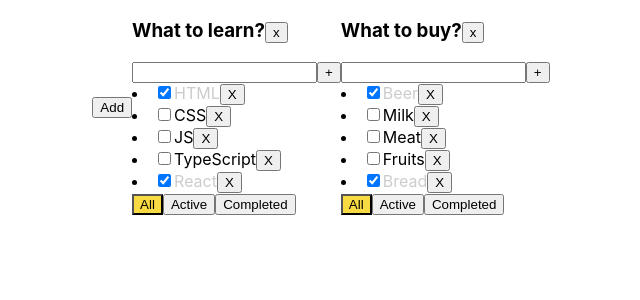
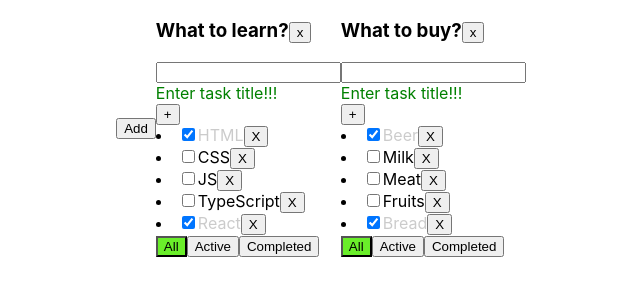
Before and after one commit to SRGREEN90/New-Todo-List, a React (Create React App) app: page / in a window 1280 px wide. Shown: the top 300 px of the page, without its empty margins (319-959 px from the left). Built offline with nearby package versions, Linux system fonts and the light colour scheme.

Commit message:
'added AddItemForm.tsx'

```diff
--- a/src/App.tsx
+++ b/src/App.tsx
@@ -44,14 +44,12 @@ function App() {
   const [filter, setFilter] = useState<FilterValuesType>('all')
     //===================TodolistFunctions=======================
     let removeTodoLists = (todolistId: string) => {
-       let copyState = todoLists.filter( tl => tl.id !== todolistId )
-        setTodoLists(copyState)
+        setTodoLists(todoLists.filter( tl => tl.id !== todolistId ))
+        delete tasks[todolistId]
     }
     let addTodoLists = () => {
         const newTodoID = v1()
-        let newTodo:TodolistType = {id: newTodoID, title: 'New TodoList', filter: 'all'}
-        let todoCopy = [...todoLists, newTodo]
-        setTodoLists(todoCopy)
+        setTodoLists([...todoLists, {id: newTodoID, title: 'New TodoList', filter: 'all'}])
         setTasks({...tasks, [newTodoID]: [] })
     }
     //===================TaskFunctions=======================
@@ -105,7 +103,6 @@ function App() {
                     changeTaskStatus={changeTaskStatus}
                     removeTodoLists={removeTodoLists}
                     filter={filter}
-                    //setFilter={setFilter}
                 />
             </div>
         )
@@ -113,8 +110,8 @@ function App() {
 
   return (
     <div className="App">
-        <button onClick={() => {addTodoLists()}}>Add</button>
-        {mappedTodoList}
+            <button onClick={() => {addTodoLists()}}>Add</button>
+            {mappedTodoList}
     </div>
   );
 }
--- /dev/null
+++ b/src/components/AddItemForm.tsx
@@ -0,0 +1,49 @@
+import React, {ChangeEvent, FC, KeyboardEvent, useState} from "react";
+import s from "./TodoList.module.css";
+
+type AddItemFormPropsType = {
+    addTask: (newTitle: string, todolistId: string) => void
+    id: string
+}
+
+
+const AddItemForm: FC<AddItemFormPropsType> = ({addTask, id}) => {
+    let [taskTitle, setTaskTitle] = useState<string>('')
+    let [error, setError] = useState<boolean>(false)
+    let addTaskTitle = () => {
+        const trimmedTitle = taskTitle.trim()
+        if(trimmedTitle) {
+            addTask(trimmedTitle, id)
+        } else {
+            setError(true)
+        }
+        setTaskTitle('')
+    }
+    let onChangeTitle = (e: ChangeEvent<HTMLInputElement>) => {
+        setTaskTitle(e.currentTarget.value)
+        setError(false)
+    }
+    let onKeyPressHandler = (e: KeyboardEvent<HTMLInputElement>) => {
+        if(e.key === "Enter"){
+            addTaskTitle()
+        }
+    }
+    const errorMessage = error
+        ? <div style={{color: 'red'}}> Title is required!!!</div>
+        : <div style={{color: 'green'}}>Enter task title!!!</div>
+    const errorClass = error ? s.error : ''
+    return<div>
+
+            <input
+                value={taskTitle}
+                onKeyPress={onKeyPressHandler}
+                onChange={onChangeTitle}
+                className={errorClass}
+            />
+            {errorMessage}
+            <button  onClick={addTaskTitle}>+</button>
+
+    </div>
+}
+
+export default AddItemForm
--- a/src/components/TodoList.module.css
+++ b/src/components/TodoList.module.css
@@ -6,7 +6,7 @@
 }
 
 .active{
-    background-color: #f8da42;
+    background-color: #6aee2a;
 }
 
 .error{
--- a/src/components/Todolist.tsx
+++ b/src/components/Todolist.tsx
@@ -1,5 +1,6 @@
 import React, {ChangeEvent, KeyboardEvent, FC, useState} from 'react'
 import {FilterValuesType, TaskType} from "../App";
+import AddItemForm from './AddItemForm';
 import s from "./TodoList.module.css";
 
 
@@ -26,28 +27,9 @@ const Todolist: FC<TodolistPropsType> = ({
                removeTodoLists,
                filter,
 } ) => {
-   let [taskTitle, setTaskTitle] = useState<string>('')
-   let [error, setError] = useState<boolean>(false)
 
-   let onChangeTitle = (e: ChangeEvent<HTMLInputElement>) => {
-       setTaskTitle(e.currentTarget.value)
-       setError(false)
-   }
-    let addTaskTitle = () => {
-       const trimmedTitle = taskTitle.trim()
-        if(trimmedTitle) {
-            addTask(trimmedTitle, id)
-        } else {
-            setError(true)
-        }
-        setTaskTitle('')
 
-    }
-    let onKeyPressHandler = (e: KeyboardEvent<HTMLInputElement>) => {
-          if(e.key === "Enter"){
-              addTaskTitle()
-          }
-    }
+
     let TasksForRender = tasks.map(task => {
         let onCheckedHandler = (e: ChangeEvent<HTMLInputElement>) => {
             changeTaskStatus(task.id, e.currentTarget.checked, id)
@@ -69,10 +51,6 @@ const Todolist: FC<TodolistPropsType> = ({
         )
 
     })
-    //=======================errorStyles=========================================
-    const errorClass = error ? s.error : ''
-    const errorMessage = <div style={{color: 'red'}}> Title is required!!!</div>
-
     //=======================btnStyles=========================================
     let btnClass = (newFilter: FilterValuesType) => filter === newFilter ? s.active : ''
     const filterAll = () => changeFilter(id,'all')
@@ -85,14 +63,7 @@ const Todolist: FC<TodolistPropsType> = ({
         <button onClick={()=>removeTodoLists(id)}>x</button>
         </h3>
         <div>
-            <input
-                value={taskTitle}
-                onKeyPress={onKeyPressHandler}
-                onChange={onChangeTitle}
-                className={errorClass}
-            />
-            {error && errorMessage}
-            <button  onClick={addTaskTitle}>+</button>
+            <AddItemForm addTask={addTask} id={id}/>
         </div>
            <div>
                {TasksForRender}
```
